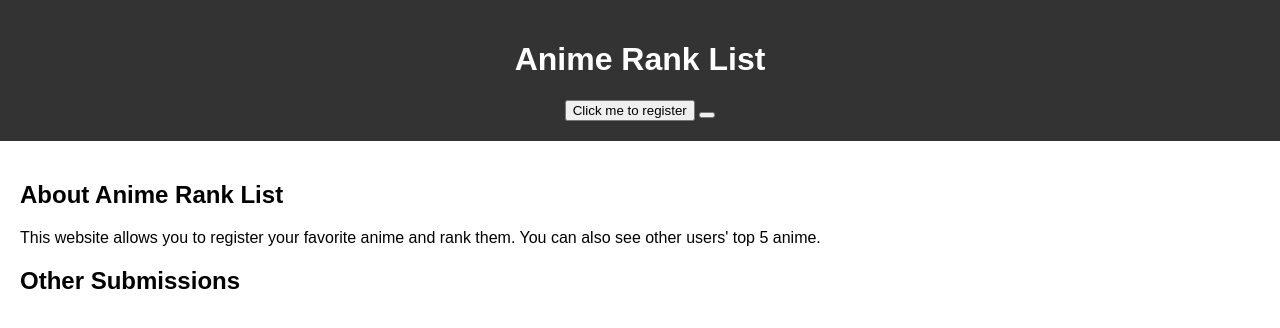
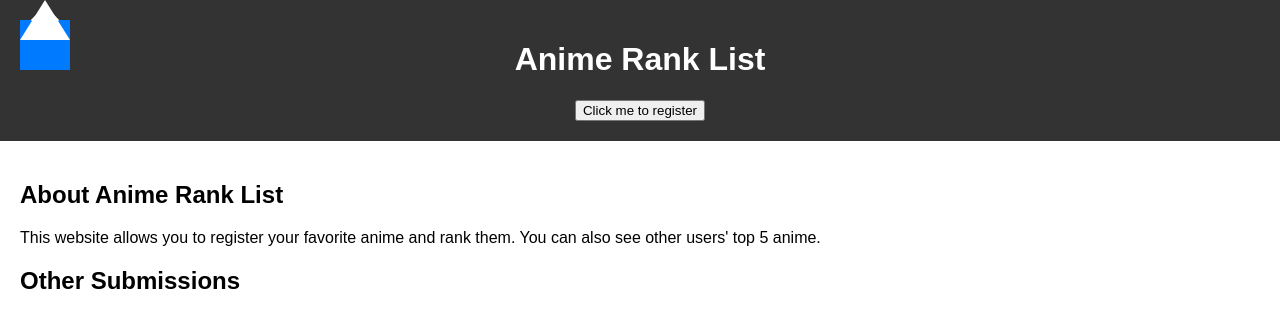
Before and after one commit to kayla-page/anime-rank-list, a plain HTML site: page index.html in a window 1280 px wide. Drawn offline with Linux system fonts and the light colour scheme.

Commit message:
Update styles.css

```diff
--- a/styles.css
+++ b/styles.css
@@ -38,3 +38,37 @@ section {
   padding: 10px;
   border: 1px solid #ccc;
 }
+
+#homeButton {
+  width: 50px;
+  height: 50px;
+  background-color: #007bff; /* Blue color, you can change it to your preferred color */
+  position: fixed;
+  top: 20px;
+  left: 20px;
+  border: none;
+  outline: none;
+}
+
+#homeButton:before {
+  content: "";
+  width: 0;
+  height: 0;
+  border-left: 25px solid transparent;
+  border-right: 25px solid transparent;
+  border-bottom: 40px solid #fff; /* White color, you can change it to match your background */
+  position: absolute;
+  top: -20px;
+  left: 0;
+}
+
+#homeButton:after {
+  content: "";
+  width: 20px;
+  height: 20px;
+  background-color: #fff; /* White color, you can change it to match your background */
+  position: absolute;
+  top: -10px;
+  left: 15px;
+  transform: rotate(45deg);
+}
```
